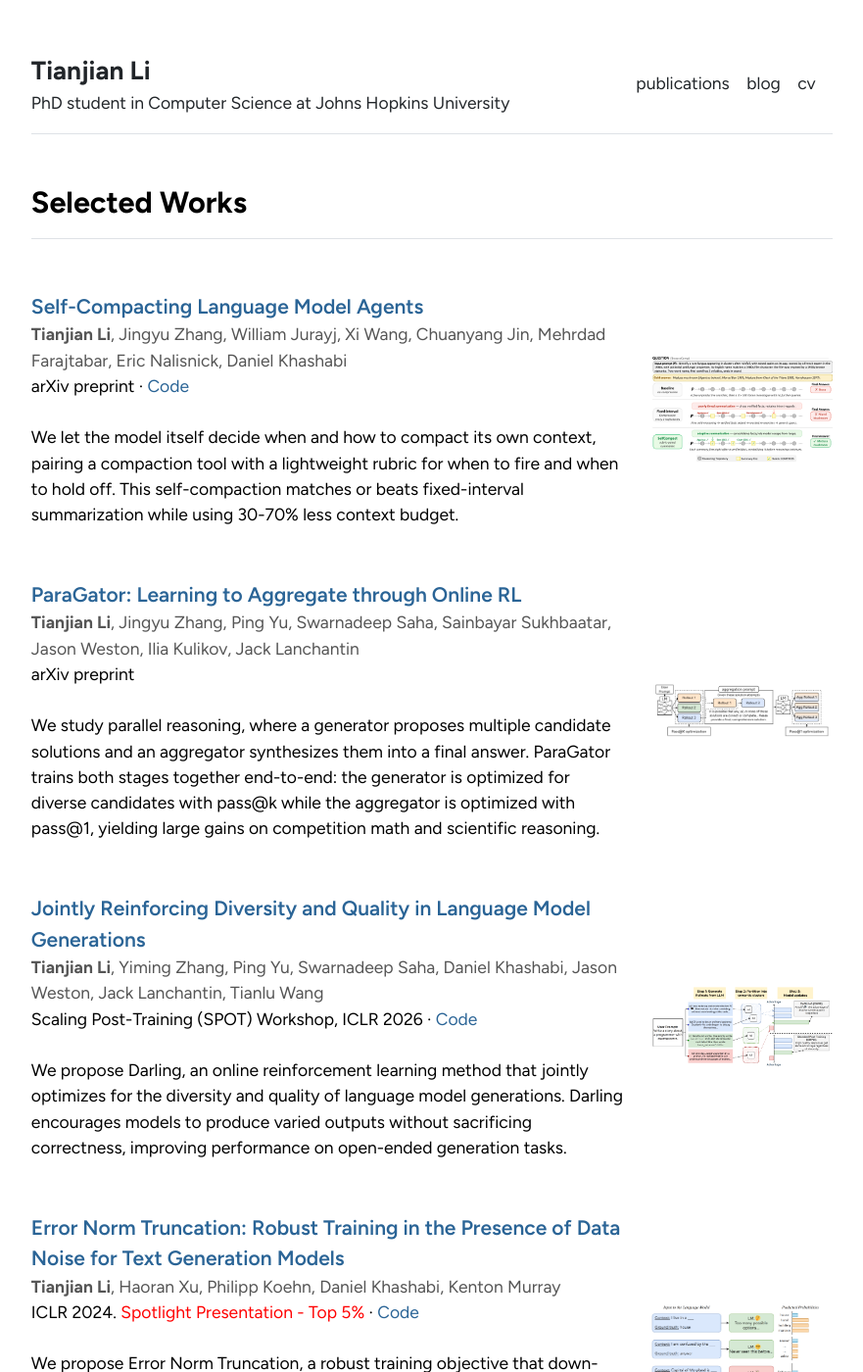
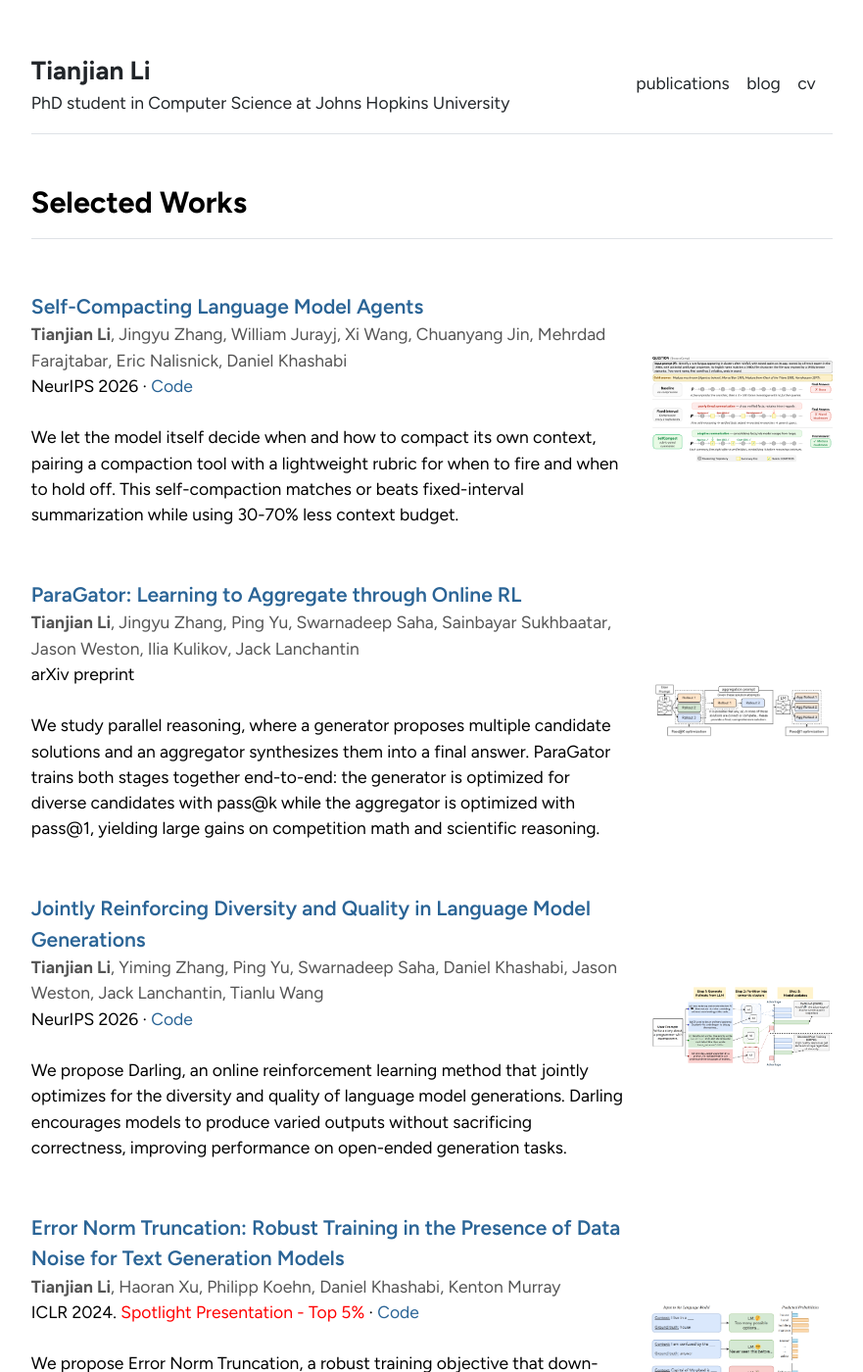
Before and after one commit to tianjianl/tianjianl.github.io, a Jekyll site: the page built from publications.md, in a window 1280 px wide and 1400 px high. Shown: the whole window at 98% size, without its empty margins (199-1080 px from the left). Built offline with Jekyll 4.4.1, drawn with Linux system fonts in a browser that asks for light colours; comment, search, counter and statistics services are not loaded; some of the changed text lies outside the part shown.

Commit message:
Announce two NeurIPS 2026 paper acceptances

```diff
--- a/_data/publications.yml
+++ b/_data/publications.yml
@@ -1,7 +1,7 @@
 selected:
 - title: 'Self-Compacting Language Model Agents'
   authors: 'Tianjian Li, Jingyu Zhang, William Jurayj, Xi Wang, Chuanyang Jin, Mehrdad Farajtabar, Eric Nalisnick, Daniel Khashabi'
-  venue: 'arXiv preprint'
+  venue: 'NeurIPS 2026'
   url: 'https://arxiv.org/abs/2606.23525'
   code: 'https://github.com/tianjianl/selfcompact'
   image: 'assets/img/selfcompact.png'
@@ -14,7 +14,7 @@ selected:
   abstract: 'We study parallel reasoning, where a generator proposes multiple candidate solutions and an aggregator synthesizes them into a final answer. ParaGator trains both stages together end-to-end: the generator is optimized for diverse candidates with pass@k while the aggregator is optimized with pass@1, yielding large gains on competition math and scientific reasoning.'
 - title: 'Jointly Reinforcing Diversity and Quality in Language Model Generations'
   authors: 'Tianjian Li, Yiming Zhang, Ping Yu, Swarnadeep Saha, Daniel Khashabi, Jason Weston, Jack Lanchantin, Tianlu Wang'
-  venue: 'Scaling Post-Training (SPOT) Workshop, ICLR 2026'
+  venue: 'NeurIPS 2026'
   url: 'https://arxiv.org/abs/2509.02534'
   code: 'https://github.com/facebookresearch/darling'
   image: 'assets/img/darling.png'
@@ -30,7 +30,7 @@ selected:
 full:
 - title: 'Self-Compacting Language Model Agents'
   authors: 'Tianjian Li, Jingyu Zhang, William Jurayj, Xi Wang, Chuanyang Jin, Mehrdad Farajtabar, Eric Nalisnick, Daniel Khashabi'
-  venue: 'arXiv preprint'
+  venue: 'NeurIPS 2026'
   url: 'https://arxiv.org/abs/2606.23525'
 - title: 'ThoughtTrace: Understanding User Thoughts in Real-World LLM Interactions'
   authors: 'Chuanyang Jin, Binze Li, Haopeng Xie, Cathy Mengying Fang, Tianjian Li, Shayne Longpre, Hongxiang Gu, Maximillian Chen, Tianmin Shu'
@@ -46,7 +46,7 @@ full:
   url: 'https://arxiv.org/abs/2603.18886'
 - title: 'Jointly Reinforcing Diversity and Quality in Language Model Generations'
   authors: 'Tianjian Li, Yiming Zhang, Ping Yu, Swarnadeep Saha, Daniel Khashabi, Jason Weston, Jack Lanchantin, Tianlu Wang'
-  venue: 'Scaling Post-Training (SPOT) Workshop, ICLR 2026'
+  venue: 'NeurIPS 2026'
   url: 'https://arxiv.org/abs/2509.02534'
 - title: 'The Translation Barrier Hypothesis: Multilingual Generation with Large Language Models Suffers from Implicit Translation Failure'
   authors: 'Niyati Bafna, Tianjian Li, Kenton Murray, David R. Mortensen, David Yarowsky, Hale Sirin, Daniel Khashabi'
```
Also changed, not shown: _posts/2026-09-24-neurips-two-papers.md (added, +6 -0 lines).
